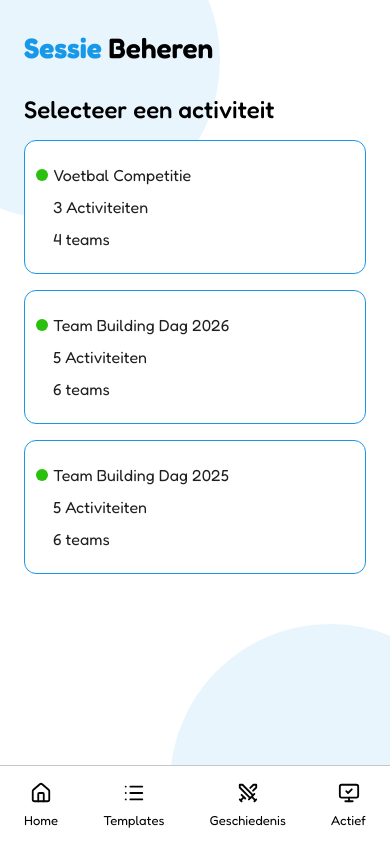
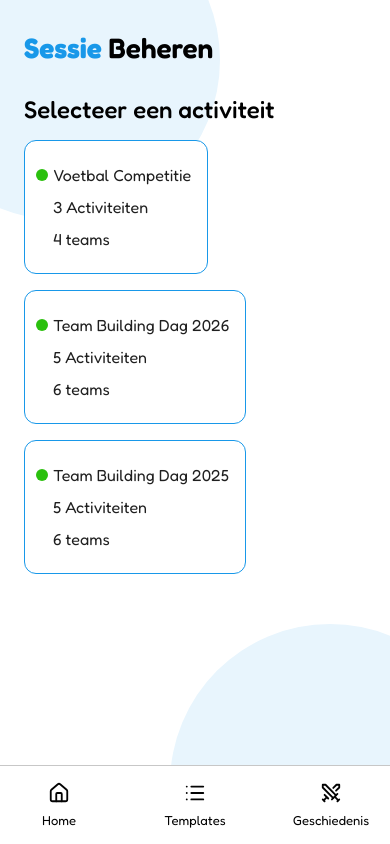
Before and after one commit to Lukas-Bohez/SportScore-, a Vue app in the folder frontend/: page /sessionmanagment in a window 390 px wide. Built offline with nearby package versions, Linux system fonts and the light colour scheme.

Commit message:
feat: Update layout of GenericActivityCard and SessionManagment views for improved responsiveness

```diff
--- a/frontend/src/components/Generic/GenericActivityCard.vue
+++ b/frontend/src/components/Generic/GenericActivityCard.vue
@@ -39,7 +39,7 @@ defineEmits(["select"]);
 <style scoped>
 .activity-card {
   position: relative;
-  width: 100%;
+  display: inline-block;
   min-height: 8rem;
   padding: var(--space-6) var(--space-5);
   border: 1px solid var(--blue-100);
--- a/frontend/src/components/Generic/GenericNav.vue
+++ b/frontend/src/components/Generic/GenericNav.vue
@@ -40,11 +40,11 @@ export default {
       <Swords :size="22" class="icon" />
       <span class="caption">Geschiedenis</span>
     </RouterLink>
-
+    <!--
     <RouterLink to="/actief" class="generic-nav-item">
       <MonitorCheck :size="22" class="icon" />
       <span class="caption">Actief</span>
-    </RouterLink>
+    </RouterLink> -->
   </nav>
 </template>
 
@@ -61,6 +61,7 @@ export default {
   padding: 0 var(--space-6);
 }
 .generic-nav-item {
+  width: 4.375rem;
   display: flex;
   flex-direction: column;
   align-items: center;
--- a/frontend/src/views/SessionManagment.vue
+++ b/frontend/src/views/SessionManagment.vue
@@ -128,8 +128,8 @@ function selectActivity(activityId) {
 }
 
 .activity-cards-container {
-  display: grid;
-  grid-template-columns: repeat(auto-fit, minmax(280px, 1fr));
+  display: flex;
+  flex-wrap: wrap;
   gap: var(--space-5);
 }
 
```
